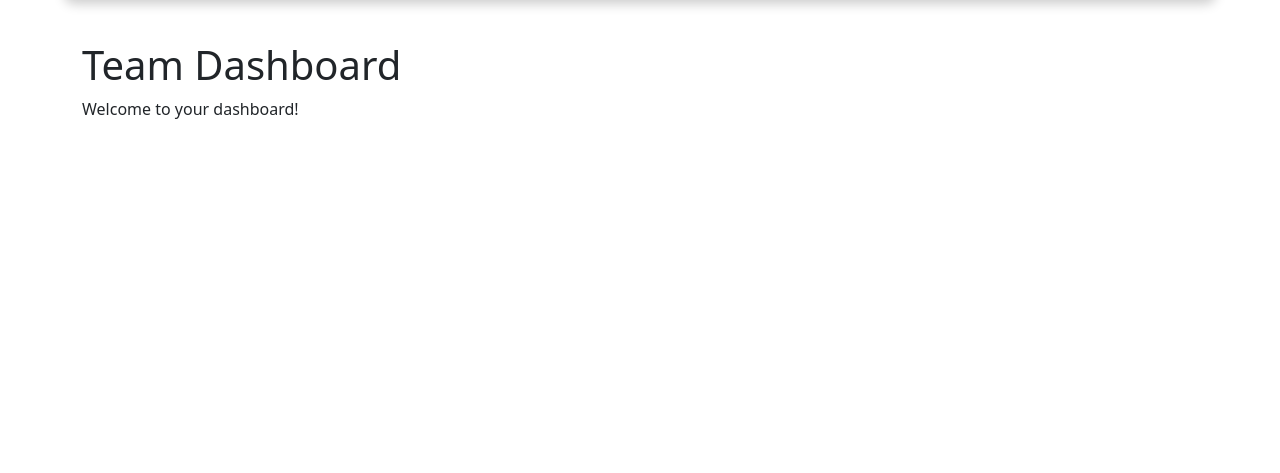
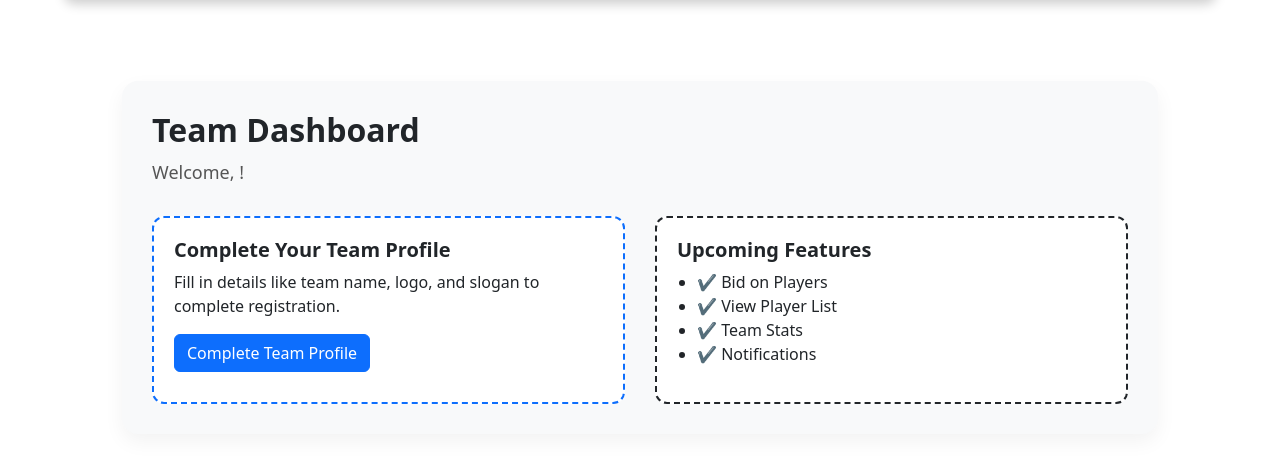
Before and after one commit to ShahedAnnam/CPL_Football_Draft, a Django app: page /team/ in a window 1280 px wide. Shown: the part 59-532 px from the top of the page. Run offline with Django 5.2, Linux system fonts and the light colour scheme.

Commit message:
separate login page, update dashboard page

```diff
--- a/CPL/CPL/urls.py
+++ b/CPL/CPL/urls.py
@@ -22,6 +22,7 @@ urlpatterns = [
     path('admin/', admin.site.urls),
     path('',views.home,name='home'),
     path('register/', views.register_view, name='register'),
+    path('login/', views.login_view, name='login'),
     path('profile/', views.profile_view, name='profile'),
 
 
--- /dev/null
+++ b/CPL/static/team/styleDashboard.css
@@ -0,0 +1,43 @@
+.dashboard-container {
+    padding: 40px;
+}
+
+.dashboard-card {
+    background-color: #f8f9fa;
+    padding: 30px;
+    border-radius: 16px;
+    box-shadow: 0 8px 20px rgba(0, 0, 0, 0.05);
+}
+
+.dashboard-title {
+    font-size: 32px;
+    font-weight: bold;
+    margin-bottom: 10px;
+}
+
+.dashboard-welcome {
+    font-size: 18px;
+    color: #555;
+}
+
+.dashboard-grid {
+    display: grid;
+    grid-template-columns: 1fr 1fr;
+    gap: 30px;
+    margin-top: 30px;
+}
+
+.dashboard-section {
+    padding: 20px;
+    border: 2px dashed #ccc;
+    border-radius: 12px;
+    background-color: #fff;
+}
+
+.dashboard-section h5 {
+    font-weight: 600;
+}
+
+.dashboard-section ul {
+    padding-left: 20px;
+}
--- a/CPL/templates/CPL/base.html
+++ b/CPL/templates/CPL/base.html
@@ -29,7 +29,7 @@
                     </form>
                 </li>
             {% else %}
-                <li><a href="{% url 'home' %}">Login</a></li>
+                <li><a href="{% url 'login' %}">Login</a></li>
             {% endif %}
         </ul>
     </nav>
--- a/CPL/templates/team/dashboard.html
+++ b/CPL/templates/team/dashboard.html
@@ -1,6 +1,35 @@
 {% extends 'CPL/base.html' %}
+{% load static %}
+
+{% block head %}
+  <link rel="stylesheet" href="{% static 'team/styleDashboard.css' %}">
+{% endblock %}
 
 {% block content %}
-  <h1>Team Dashboard</h1>
-  <p>Welcome to your dashboard!</p>
+<div class="dashboard-container">
+    <div class="dashboard-card">
+        <h2 class="dashboard-title">Team Dashboard</h2>
+        <p class="dashboard-welcome">Welcome, <strong>{{ user.username }}</strong>!</p>
+
+        <div class="dashboard-grid">
+            <!-- Team Profile Section -->
+            <div class="dashboard-section border-primary">
+                <h5>Complete Your Team Profile</h5>
+                <p>Fill in details like team name, logo, and slogan to complete registration.</p>
+                <a href="{% url 'team:complete_profile' %}" class="btn btn-primary">Complete Team Profile</a>
+            </div>
+
+            <!-- Features Section -->
+            <div class="dashboard-section border-dark">
+                <h5>Upcoming Features</h5>
+                <ul>
+                    <li>✔ Bid on Players</li>
+                    <li>✔ View Player List</li>
+                    <li>✔ Team Stats</li>
+                    <li>✔ Notifications</li>
+                </ul>
+            </div>
+        </div>
+    </div>
+</div>
 {% endblock %}
```
Also changed, not shown: CPL/CPL/views.py (+7 -1 lines), CPL/static/player/styleDashboard.css (added, +43 -0 lines), CPL/templates/CPL/home.html (+0 -15 lines), CPL/templates/CPL/login.html (added, +36 -0 lines), CPL/templates/player/dashboard.html (+31 -2 lines), CPL/db.sqlite3.
